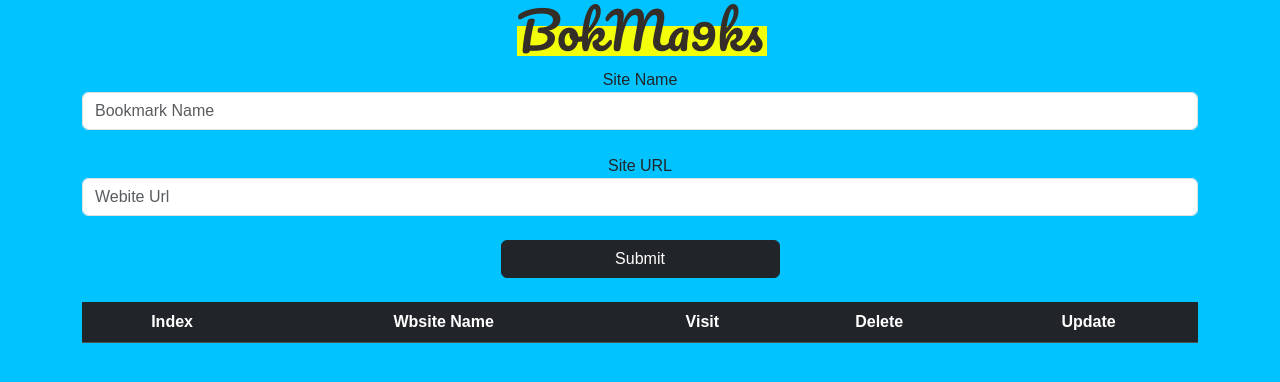
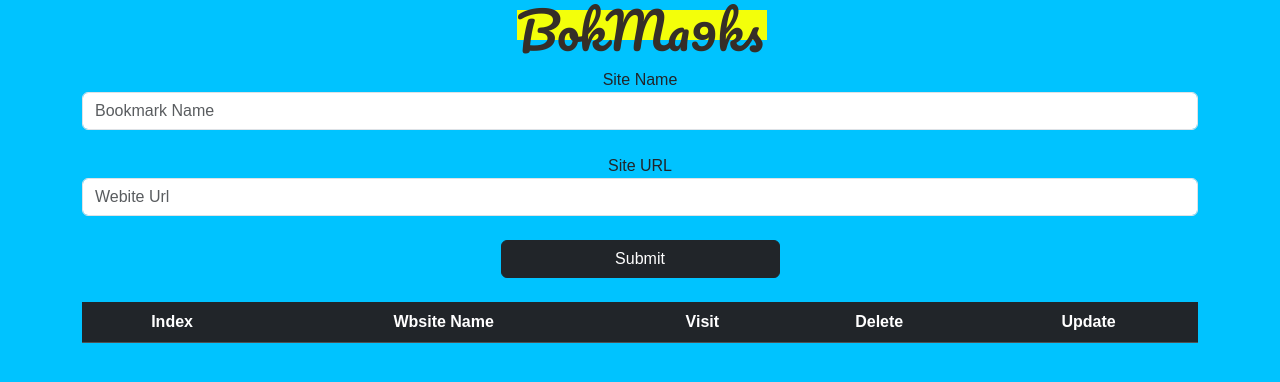
Before and after one commit to Drraco101/Bookmark, a plain HTML site: page index.html in a window 1280 px wide. Drawn offline with nearby package versions, Linux system fonts and the light colour scheme; a web font is replaced by a local one.

Commit message:
sec commit

```diff
--- a/style.css
+++ b/style.css
@@ -25,13 +25,13 @@ body{
   position: absolute;
   width: 250px;
   height: 30px;
-  bottom: 93%;
+  bottom: 95%;
   background-color: #f3ff0a;
   transition: height 350ms;
   z-index: -1;
 }
 .main h1:hover::before {
-  height: 60px;
+  height: 55px;
 }
 .updateBtn{
   display: none;
```
